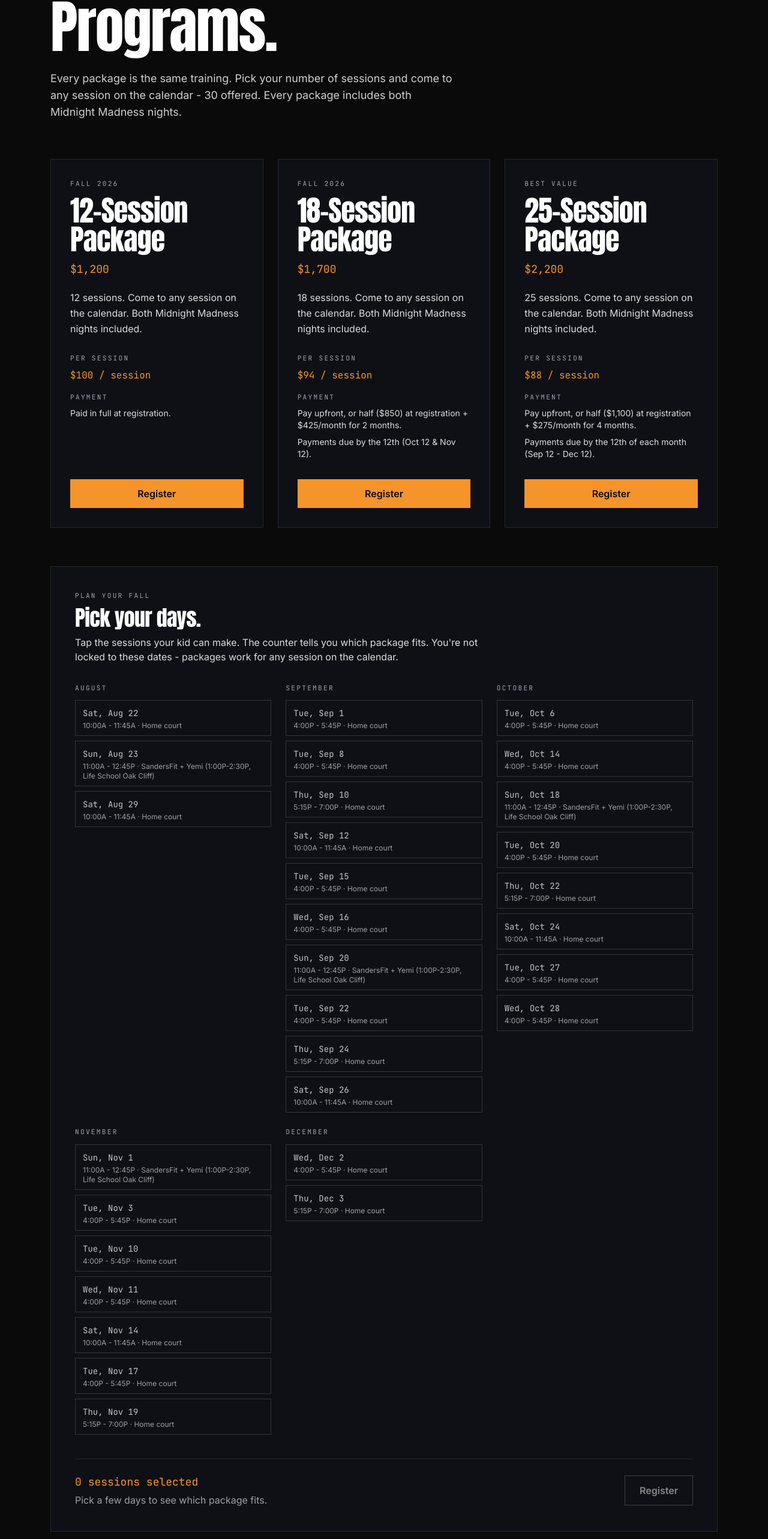
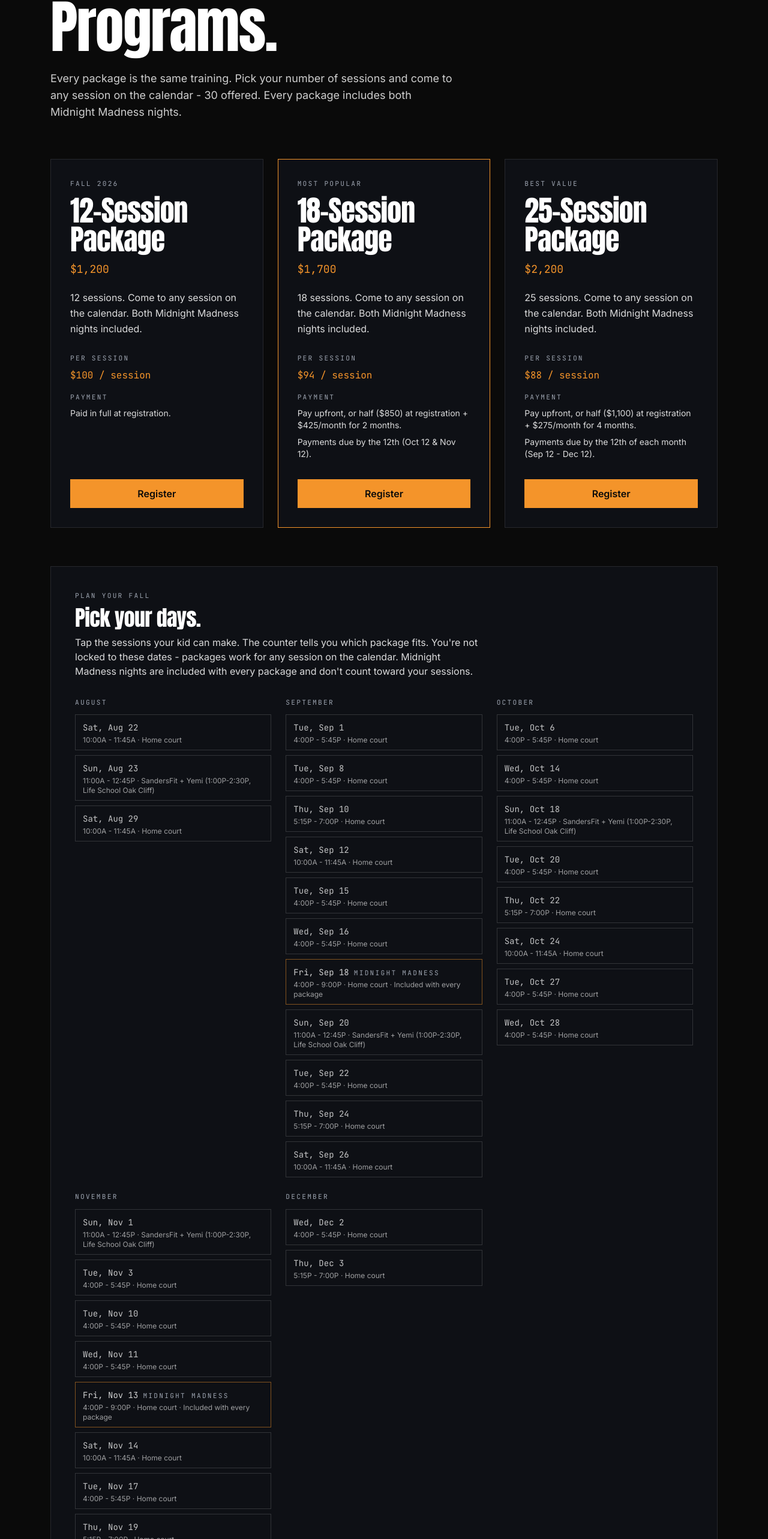
Before and after one commit to btctc/btcballers-fit, a Next.js app: page /programs in a window 1280 px wide. Shown: the part 207-2773 px from the top of the page at 60% size. Built offline with nearby package versions, Linux system fonts and the light colour scheme.

Commit message:
Planner: clickable Midnight Madness nights (don't count toward package), lead with 18-session package as most popular

```diff
--- a/src/app/programs/page.tsx
+++ b/src/app/programs/page.tsx
@@ -24,11 +24,12 @@ export default function ProgramsPage() {
         {fallPackages.map((pkg) => (
           <ProgramCard
             key={pkg.id}
-            label={pkg.bestValue ? "Best value" : "Fall 2026"}
+            label={pkg.badge ?? "Fall 2026"}
             title={pkg.label}
             price={pkg.price}
             blurb={`${pkg.sessions} sessions. Come to any session on the calendar. Both Midnight Madness nights included.`}
             cta={{ href: buildRegisterHref(pkg.label), text: "Register" }}
+            highlight={pkg.highlight}
           >
             <div className="label mb-2">Per session</div>
             <p className="mono text-btc-orange mb-4">{pkg.perSession}</p>
--- a/src/components/ProgramCard.tsx
+++ b/src/components/ProgramCard.tsx
@@ -8,11 +8,12 @@ type Props = {
   image?: { src: string; alt: string; compact?: boolean };
   children?: React.ReactNode;
   cta?: { href: string; text: string } | null;
+  highlight?: boolean;
 };
 
-export default function ProgramCard({ label, title, price, blurb, image, children, cta }: Props) {
+export default function ProgramCard({ label, title, price, blurb, image, children, cta, highlight }: Props) {
   return (
-    <article className="border border-white/10 bg-btc-dim p-8 flex flex-col h-full">
+    <article className={`border bg-btc-dim p-8 flex flex-col h-full ${highlight ? "border-btc-orange" : "border-white/10"}`}>
       {image && (
         <div className={`relative mb-7 w-full overflow-hidden bg-btc-black ${image.compact ? "aspect-[16/9]" : "aspect-[4/3]"}`}>
           <Image src={image.src} alt={image.alt} fill sizes="(min-width: 768px) 50vw, 100vw" className="object-contain" />
--- a/src/components/SeasonPlanner.tsx
+++ b/src/components/SeasonPlanner.tsx
@@ -1,7 +1,7 @@
 "use client";
 
 import { useMemo, useState } from "react";
-import { fallSessions, fallPackages, type FallSession } from "@/lib/programs";
+import { fallSessions, fallPackages, type FallSession, type FallPackage } from "@/lib/programs";
 import { site } from "@/lib/siteConfig";
 
 const MONTH_ORDER = ["08", "09", "10", "11", "12"] as const;
@@ -35,30 +35,36 @@ export default function SeasonPlanner() {
     });
   };
 
-  const count = picked.size;
+  const pickedSessions = fallSessions.filter((s) => picked.has(s.dateKey));
+  const pickedTraining = pickedSessions.filter((s) => !s.mm);
+  const pickedMM = pickedSessions.filter((s) => s.mm);
+  const count = pickedTraining.length;
 
-  const recommended =
+  const fits =
     count === 0
       ? null
       : fallPackages.find((p) => count <= p.sessions) ?? fallPackages[fallPackages.length - 1];
 
-  const nextTier = recommended
-    ? fallPackages[fallPackages.findIndex((p) => p.id === recommended.id) + 1]
-    : null;
+  const eighteen = fallPackages.find((p) => p.id === "18")!;
+  // When the 12-pack technically covers them, lead with the 18 - it's the most popular.
+  const primary: FallPackage | null = fits ? (fits.id === "12" ? eighteen : fits) : null;
+  const secondary: FallPackage | null = fits && fits.id === "12" ? fits : null;
+  const overCap = fits ? count > fits.sessions : false;
 
-  const overCap = recommended ? count > recommended.sessions : false;
-
-  const pickedSessions = fallSessions.filter((s) => picked.has(s.dateKey));
-
-  const mailHref = useMemo(() => {
-    if (!recommended) return `mailto:${site.email}`;
-    const dateLines = pickedSessions.map((s) => `- ${s.label} (${s.time}, ${s.where})`).join("\n");
-    const subject = encodeURIComponent(`Fall 2026 registration - ${recommended.label}`);
+  const mailFor = (pkg: FallPackage) => {
+    const dateLines = pickedTraining.map((s) => `- ${s.label} (${s.time}, ${s.where})`).join("\n");
+    const mmLines =
+      pickedMM.length > 0
+        ? `\nMidnight Madness nights we're coming to (included):\n${pickedMM
+            .map((s) => `- ${s.label} (${s.time})`)
+            .join("\n")}\n`
+        : "";
+    const subject = encodeURIComponent(`Fall 2026 registration - ${pkg.label}`);
     const body = encodeURIComponent(
-      `Hi Coach T,\n\nI'd like to register for Fall 2026.\n\nPackage: ${recommended.label} (${recommended.price})\n\nDays we're planning to come (${count}):\n${dateLines}\n\nKid's name:\nKid's age:\nWhat we want to work on:\nAnything Coach T should know:\n\nThanks.`
+      `Hi Coach T,\n\nI'd like to register for Fall 2026.\n\nPackage: ${pkg.label} (${pkg.price})\n\nDays we're planning to come (${count}):\n${dateLines}\n${mmLines}\nKid's name:\nKid's age:\nWhat we want to work on:\nAnything Coach T should know:\n\nThanks.`
     );
     return `mailto:${site.email}?subject=${subject}&body=${body}`;
-  }, [recommended, pickedSessions, count]);
+  };
 
   return (
     <div className="border border-white/10 bg-btc-dim p-8 md:p-10">
@@ -66,7 +72,8 @@ export default function SeasonPlanner() {
       <h3 className="display text-4xl mb-3">Pick your days.</h3>
       <p className="text-btc-white/85 max-w-2xl">
         Tap the sessions your kid can make. The counter tells you which package fits. You&apos;re
-        not locked to these dates - packages work for any session on the calendar.
+        not locked to these dates - packages work for any session on the calendar. Midnight
+        Madness nights are included with every package and don&apos;t count toward your sessions.
       </p>
 
       <div className="mt-8 grid gap-6 md:grid-cols-2 lg:grid-cols-3">
@@ -79,22 +86,32 @@ export default function SeasonPlanner() {
               <ul className="space-y-2">
                 {sessions.map((s) => {
                   const on = picked.has(s.dateKey);
+                  const base = "w-full text-left border px-3 py-2 transition";
+                  const cls = s.mm
+                    ? on
+                      ? "border-btc-orange bg-btc-orange/20 text-btc-white"
+                      : "border-btc-orange/50 text-btc-white/80 hover:border-btc-orange"
+                    : on
+                      ? "border-btc-orange bg-btc-orange/10 text-btc-white"
+                      : "border-white/15 text-btc-white/75 hover:border-btc-orange/60";
                   return (
                     <li key={s.dateKey}>
                       <button
                         type="button"
                         onClick={() => toggle(s.dateKey)}
                         aria-pressed={on}
-                        className={`w-full text-left border px-3 py-2 transition ${
-                          on
-                            ? "border-btc-orange bg-btc-orange/10 text-btc-white"
-                            : "border-white/15 text-btc-white/75 hover:border-btc-orange/60"
-                        }`}
+                        className={`${base} ${cls}`}
                       >
-                        <span className="mono text-sm">{s.label}</span>
+                        <span className="mono text-sm">
+                          {s.label}
+                          {s.mm ? (
+                            <span className="label text-btc-orange ml-2">Midnight Madness</span>
+                          ) : null}
+                        </span>
                         <span className="block text-xs text-btc-white/60 mt-0.5">
                           {s.time} &middot; {s.where}
                           {s.yemi ? " + Yemi (1:00P-2:30P, Life School Oak Cliff)" : ""}
+                          {s.mm ? " · Included with every package" : ""}
                         </span>
                       </button>
                     </li>
@@ -110,26 +127,31 @@ export default function SeasonPlanner() {
         <div>
           <div className="mono text-btc-orange text-lg">
             {count} {count === 1 ? "session" : "sessions"} selected
+            {pickedMM.length > 0 ? (
+              <span className="text-btc-white/60 text-sm">
+                {" "}
+                + {pickedMM.length} Midnight Madness (included)
+              </span>
+            ) : null}
           </div>
-          {recommended ? (
+          {fits ? (
             <p className="text-btc-white/85 mt-1">
               {overCap ? (
                 <>
                   That&apos;s more than the biggest package - the{" "}
-                  <span className="font-semibold">{recommended.label}</span> ({recommended.price})
-                  is your best value. Extra days are $125 walk-ins.
+                  <span className="font-semibold">{fits.label}</span> ({fits.price}) is your best
+                  value. Extra days are $125 walk-ins.
+                </>
+              ) : secondary ? (
+                <>
+                  The {secondary.label} ({secondary.price}) covers your picks, but most families go{" "}
+                  <span className="font-semibold">{eighteen.label}</span> ({eighteen.price}) - 6
+                  more sessions for $500, and the season usually fills in as you go.
                 </>
               ) : (
                 <>
-                  The <span className="font-semibold">{recommended.label}</span> (
-                  {recommended.price}) covers you.
-                  {nextTier && recommended.sessions - count <= 2 && count >= recommended.sessions - 2 ? (
-                    <span className="text-btc-white/60">
-                      {" "}
-                      {nextTier.label} adds {nextTier.sessions - recommended.sessions} more for the
-                      season.
-                    </span>
-                  ) : null}
+                  The <span className="font-semibold">{fits.label}</span> ({fits.price}) covers
+                  you.
                 </>
               )}
             </p>
@@ -137,17 +159,28 @@ export default function SeasonPlanner() {
             <p className="text-btc-white/60 mt-1">Pick a few days to see which package fits.</p>
           )}
         </div>
-        <a
-          href={mailHref}
-          className={`inline-block px-6 py-3 font-semibold text-center transition ${
-            recommended
-              ? "bg-btc-orange text-btc-black hover:bg-btc-white"
-              : "border border-white/20 text-btc-white/50 pointer-events-none"
-          }`}
-          aria-disabled={!recommended}
-        >
-          {recommended ? `Register - ${recommended.label}` : "Register"}
-        </a>
+        <div className="flex flex-col sm:flex-row gap-3 shrink-0">
+          {primary ? (
+            <a
+              href={mailFor(primary)}
+              className="inline-block bg-btc-orange text-btc-black px-6 py-3 font-semibold text-center hover:bg-btc-white transition"
+            >
+              Register - {primary.label}
+            </a>
+          ) : (
+            <span className="inline-block border border-white/20 text-btc-white/50 px-6 py-3 font-semibold text-center">
+              Register
+            </span>
+          )}
+          {secondary ? (
+            <a
+              href={mailFor(secondary)}
+              className="inline-block border border-white/30 px-6 py-3 font-semibold text-center hover:border-btc-orange hover:text-btc-orange transition"
+            >
+              Register - {secondary.label}
+            </a>
+          ) : null}
+        </div>
       </div>
     </div>
   );
--- a/src/lib/programs.ts
+++ b/src/lib/programs.ts
@@ -5,7 +5,8 @@ export type FallPackage = {
   perSession: string;
   label: string;
   terms: string[];
-  bestValue?: boolean;
+  badge?: string;
+  highlight?: boolean;
 };
 
 export const fallSeason = {
@@ -48,6 +49,8 @@ export const fallPackages: FallPackage[] = [
     price: "$1,700",
     perSession: "$94 / session",
     label: "18-Session Package",
+    badge: "Most popular",
+    highlight: true,
     terms: [
       "Pay upfront, or half ($850) at registration + $425/month for 2 months.",
       "Payments due by the 12th (Oct 12 & Nov 12).",
@@ -59,7 +62,7 @@ export const fallPackages: FallPackage[] = [
     price: "$2,200",
     perSession: "$88 / session",
     label: "25-Session Package",
-    bestValue: true,
+    badge: "Best value",
     terms: [
       "Pay upfront, or half ($1,100) at registration + $275/month for 4 months.",
       "Payments due by the 12th of each month (Sep 12 - Dec 12).",
@@ -82,6 +85,7 @@ export type FallSession = {
   time: string;
   where: "Home court" | "SandersFit";
   yemi?: boolean;
+  mm?: boolean; // Midnight Madness - included in every package, doesn't count toward sessions
 };
 
 export const fallSessions: FallSession[] = [
@@ -94,6 +98,7 @@ export const fallSessions: FallSession[] = [
   { dateKey: "2026-09-12", label: "Sat, Sep 12", time: "10:00A - 11:45A", where: "Home court" },
   { dateKey: "2026-09-15", label: "Tue, Sep 15", time: "4:00P - 5:45P", where: "Home court" },
   { dateKey: "2026-09-16", label: "Wed, Sep 16", time: "4:00P - 5:45P", where: "Home court" },
+  { dateKey: "2026-09-18", label: "Fri, Sep 18", time: "4:00P - 9:00P", where: "Home court", mm: true },
   { dateKey: "2026-09-20", label: "Sun, Sep 20", time: "11:00A - 12:45P", where: "SandersFit", yemi: true },
   { dateKey: "2026-09-22", label: "Tue, Sep 22", time: "4:00P - 5:45P", where: "Home court" },
   { dateKey: "2026-09-24", label: "Thu, Sep 24", time: "5:15P - 7:00P", where: "Home court" },
@@ -110,6 +115,7 @@ export const fallSessions: FallSession[] = [
   { dateKey: "2026-11-03", label: "Tue, Nov 3", time: "4:00P - 5:45P", where: "Home court" },
   { dateKey: "2026-11-10", label: "Tue, Nov 10", time: "4:00P - 5:45P", where: "Home court" },
   { dateKey: "2026-11-11", label: "Wed, Nov 11", time: "4:00P - 5:45P", where: "Home court" },
+  { dateKey: "2026-11-13", label: "Fri, Nov 13", time: "4:00P - 9:00P", where: "Home court", mm: true },
   { dateKey: "2026-11-14", label: "Sat, Nov 14", time: "10:00A - 11:45A", where: "Home court" },
   { dateKey: "2026-11-17", label: "Tue, Nov 17", time: "4:00P - 5:45P", where: "Home court" },
   { dateKey: "2026-11-19", label: "Thu, Nov 19", time: "5:15P - 7:00P", where: "Home court" },
```
